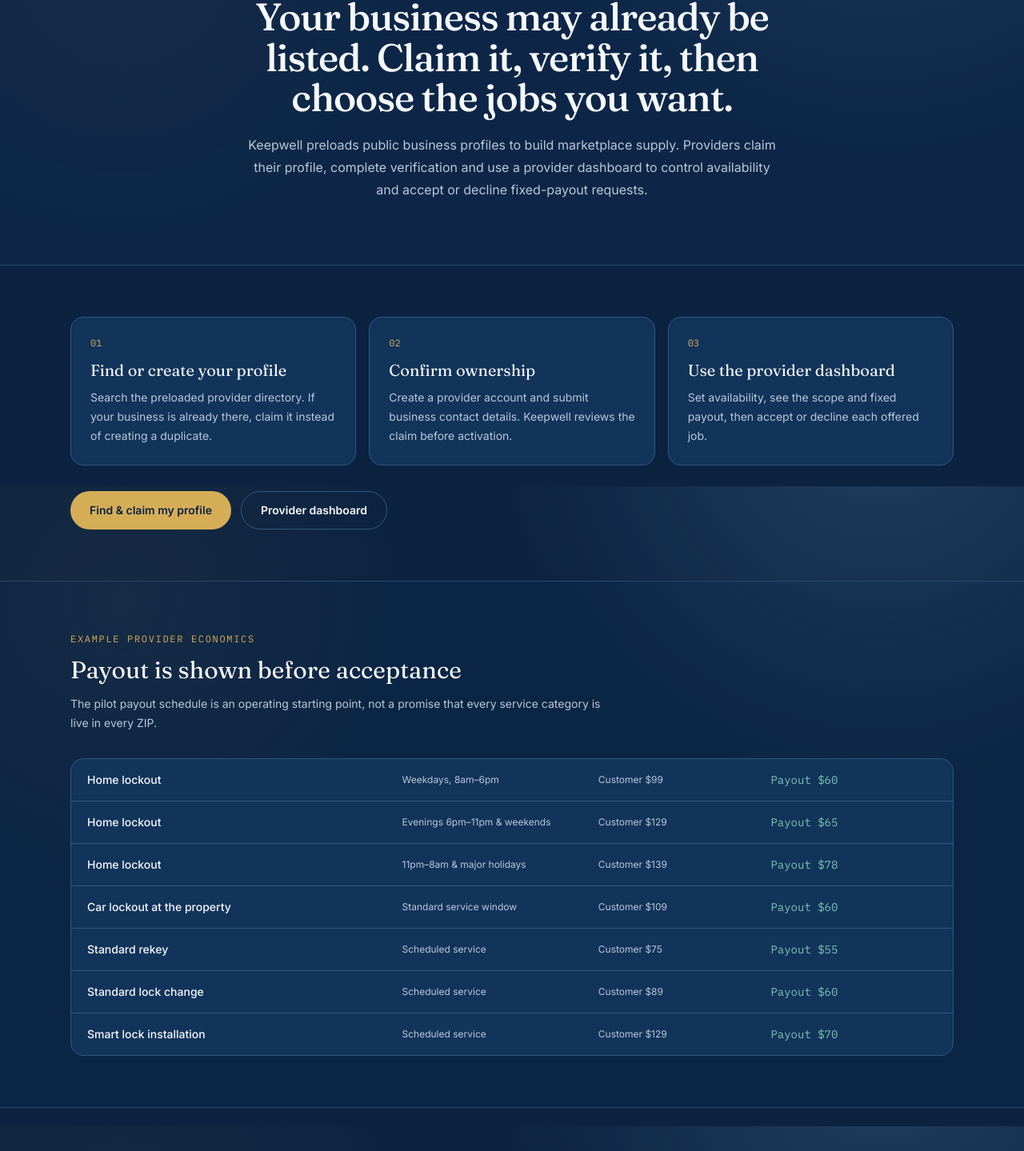
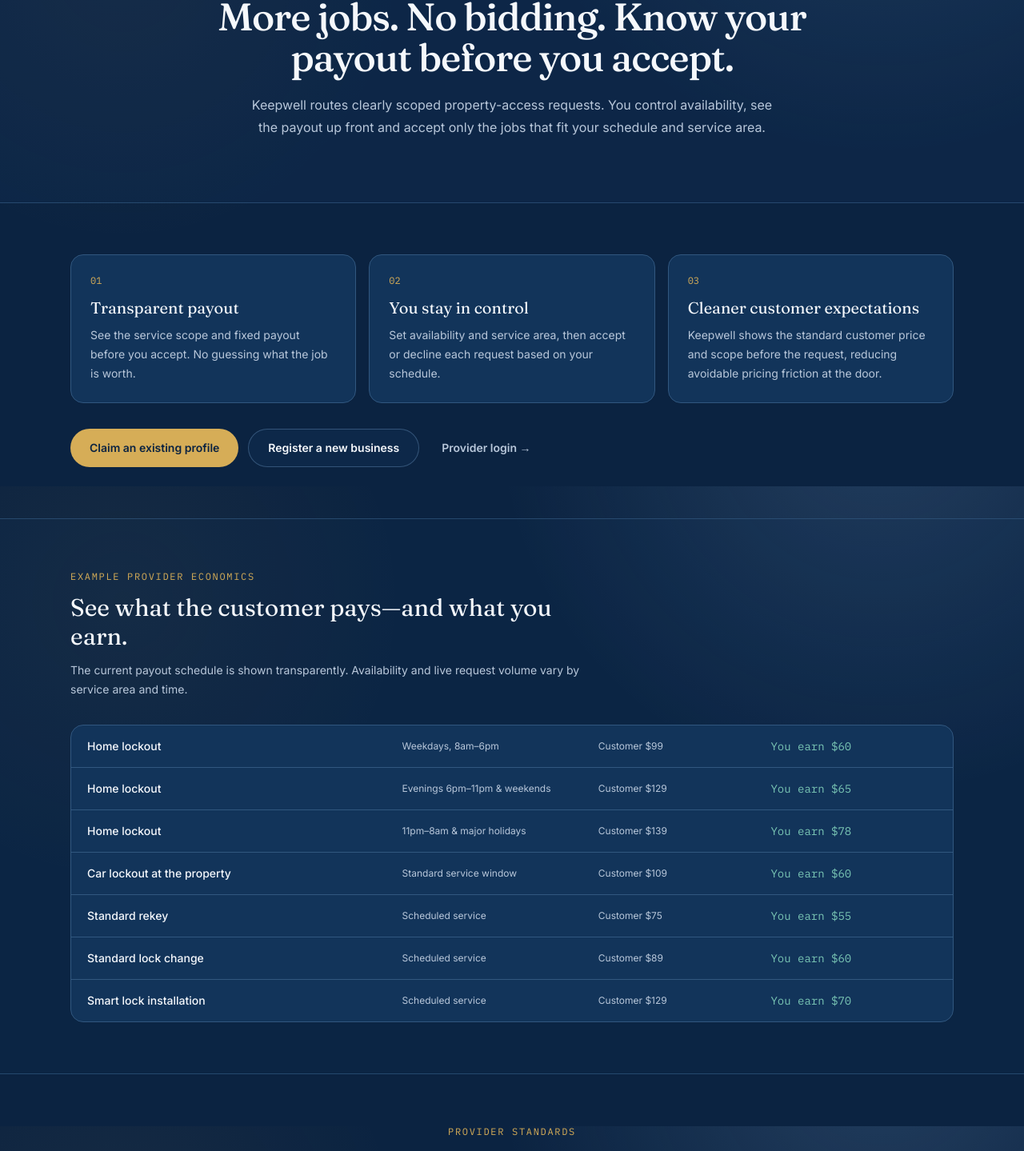
Before and after one commit to unikmo/Keepwell, a Next.js app: page /partner-tech in a window 1280 px wide. Shown: the part 192-1631 px from the top of the page at 80% size. Built offline with nearby package versions, Linux system fonts and the light colour scheme; no server answers.

Commit message:
Rebuild provider page around acquisition value and transparent payouts

```diff
--- a/src/app/partner-tech/page.tsx
+++ b/src/app/partner-tech/page.tsx
@@ -6,9 +6,9 @@ import { PageHero } from "@/components/PageHero";
 import { SERVICE_MENU, formatServicePrice } from "@/lib/service-menu";
 
 export const metadata: Metadata = {
-  title: "Join the Keepwell provider network",
+  title: "Join the Keepwell Provider Network | Fixed-Payout Jobs",
   description:
-    "Claim a preloaded provider profile or register a new business to receive clearly scoped Keepwell requests with fixed payout shown before acceptance.",
+    "Join Keepwell as an independent property-access provider. See the job scope and fixed payout before you accept home lockout, rekey, lock-change and smart-lock requests.",
   alternates: { canonical: "/partner-tech" },
 };
 
@@ -19,30 +19,33 @@ export default function PartnerTechPage() {
       <main className="flex-1">
         <PageHero
           eyebrow="For independent providers"
-          title="Your business may already be listed. Claim it, verify it, then choose the jobs you want."
-          body="Keepwell preloads public business profiles to build marketplace supply. Providers claim their profile, complete verification and use a provider dashboard to control availability and accept or decline fixed-payout requests."
+          title="More jobs. No bidding. Know your payout before you accept."
+          body="Keepwell routes clearly scoped property-access requests. You control availability, see the payout up front and accept only the jobs that fit your schedule and service area."
         />
 
         <section className="border-b border-line/70 py-16">
           <div className="mx-auto grid max-w-6xl gap-4 px-6 md:grid-cols-3">
             {[
-              ["1", "Find or create your profile", "Search the preloaded provider directory. If your business is already there, claim it instead of creating a duplicate."],
-              ["2", "Confirm ownership", "Create a provider account and submit business contact details. Keepwell reviews the claim before activation."],
-              ["3", "Use the provider dashboard", "Set availability, see the scope and fixed payout, then accept or decline each offered job."],
+              ["01", "Transparent payout", "See the service scope and fixed payout before you accept. No guessing what the job is worth."],
+              ["02", "You stay in control", "Set availability and service area, then accept or decline each request based on your schedule."],
+              ["03", "Cleaner customer expectations", "Keepwell shows the standard customer price and scope before the request, reducing avoidable pricing friction at the door."],
             ].map(([n, title, body]) => (
               <div key={n} className="rounded-2xl border border-line bg-surface p-6">
-                <div className="font-mono text-xs text-brass">{n.padStart(2, "0")}</div>
+                <div className="font-mono text-xs text-brass">{n}</div>
                 <h2 className="mt-3 font-display text-xl text-parchment">{title}</h2>
                 <p className="mt-2 text-sm leading-6 text-parchment-dim">{body}</p>
               </div>
             ))}
           </div>
-          <div className="mx-auto mt-8 flex max-w-6xl flex-col gap-3 px-6 sm:flex-row">
+          <div className="mx-auto mt-8 flex max-w-6xl flex-col gap-3 px-6 sm:flex-row sm:flex-wrap">
             <Link href="/providers/claim" className="inline-flex min-h-12 items-center justify-center rounded-full bg-brass px-6 py-3 text-sm font-semibold text-ink">
-              Find & claim my profile
+              Claim an existing profile
             </Link>
-            <Link href="/provider" className="inline-flex min-h-12 items-center justify-center rounded-full border border-line px-6 py-3 text-sm font-semibold text-parchment">
-              Provider dashboard
+            <Link href="/providers/register" className="inline-flex min-h-12 items-center justify-center rounded-full border border-sky/30 bg-surface/35 px-6 py-3 text-sm font-semibold text-parchment hover:border-sky/55">
+              Register a new business
+            </Link>
+            <Link href="/provider" className="inline-flex min-h-12 items-center justify-center px-4 py-3 text-sm font-semibold text-parchment-dim hover:text-parchment">
+              Provider login →
             </Link>
           </div>
         </section>
@@ -50,9 +53,9 @@ export default function PartnerTechPage() {
         <section className="border-b border-line/70 bg-surface/15 py-16">
           <div className="mx-auto max-w-6xl px-6">
             <div className="eyebrow">Example provider economics</div>
-            <h2 className="mt-3 max-w-2xl font-display text-3xl text-parchment">Payout is shown before acceptance</h2>
+            <h2 className="mt-3 max-w-2xl font-display text-3xl text-parchment">See what the customer pays—and what you earn.</h2>
             <p className="mt-3 max-w-2xl text-sm leading-6 text-parchment-dim">
-              The pilot payout schedule is an operating starting point, not a promise that every service category is live in every ZIP.
+              The current payout schedule is shown transparently. Availability and live request volume vary by service area and time.
             </p>
             <div className="mt-8 overflow-hidden rounded-2xl border border-line bg-surface">
               <div className="divide-y divide-line">
@@ -61,7 +64,7 @@ export default function PartnerTechPage() {
                     <div className="text-sm font-medium text-parchment">{service.title}</div>
                     <div className="text-xs text-parchment-dim">{service.timing}</div>
                     <div className="text-xs text-parchment-dim">Customer {formatServicePrice(service.customerPriceCents)}</div>
-                    <div className="font-mono text-sm text-verdigris">Payout {formatServicePrice(service.providerPayoutCents)}</div>
+                    <div className="font-mono text-sm text-verdigris">You earn {formatServicePrice(service.providerPayoutCents)}</div>
                   </div>
                 ))}
               </div>
@@ -72,10 +75,11 @@ export default function PartnerTechPage() {
         <section className="py-16">
           <div className="mx-auto max-w-4xl px-6 text-center">
             <div className="eyebrow">Provider standards</div>
-            <h2 className="mt-3 font-display text-3xl text-parchment">Verification before activation</h2>
+            <h2 className="mt-3 font-display text-3xl text-parchment">A credible profile before the first job.</h2>
             <p className="mx-auto mt-4 max-w-2xl text-sm leading-6 text-parchment-dim">
-              Keepwell verifies identity/business ownership, service area, insurance where required by platform policy, and applicable credentials where the service or jurisdiction requires them. We do not invent credential requirements that do not exist.
+              Provider activation is based on business ownership, service area and the credentials or insurance relevant to the work and jurisdiction. Keepwell only displays verification claims supported by the provider record.
             </p>
+            <Link href="/providers/register" className="mt-7 inline-flex min-h-11 items-center justify-center rounded-full bg-brass px-6 py-2.5 text-sm font-semibold text-ink">Join the provider network</Link>
           </div>
         </section>
       </main>
```
